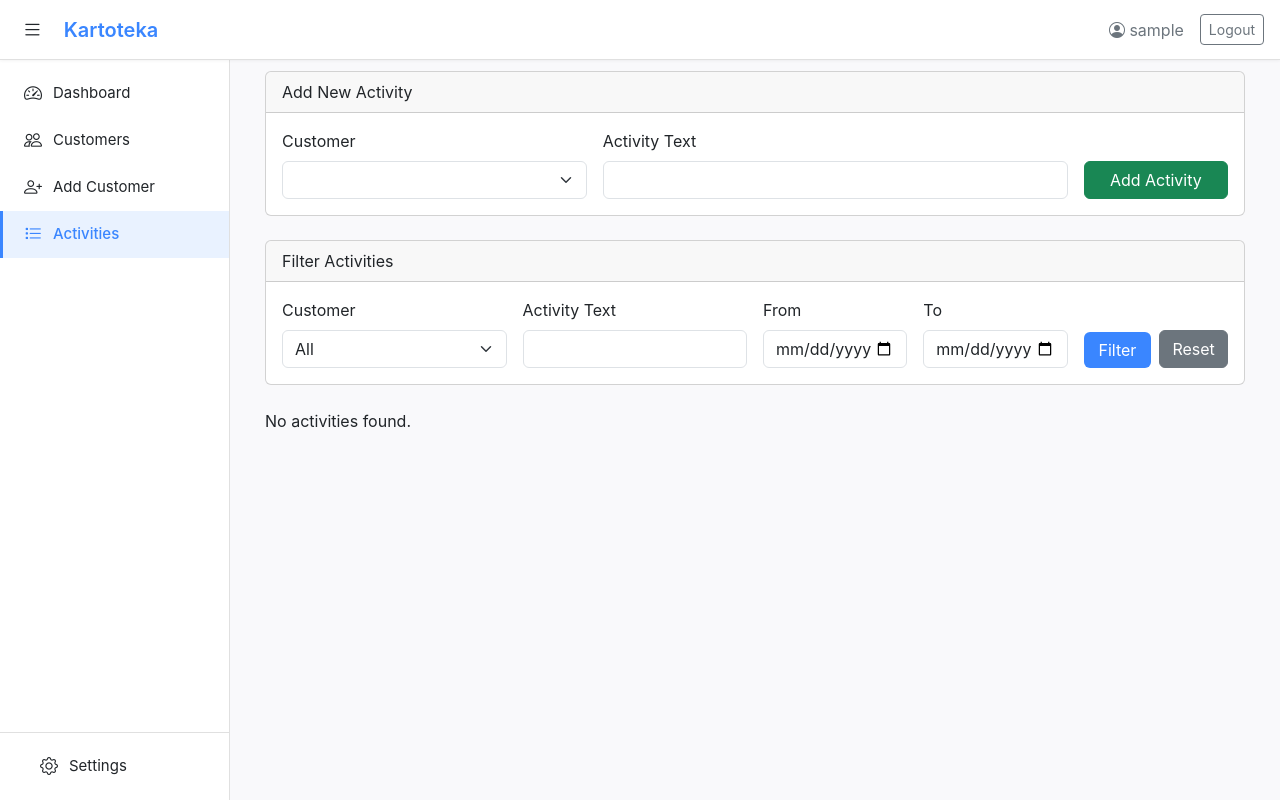
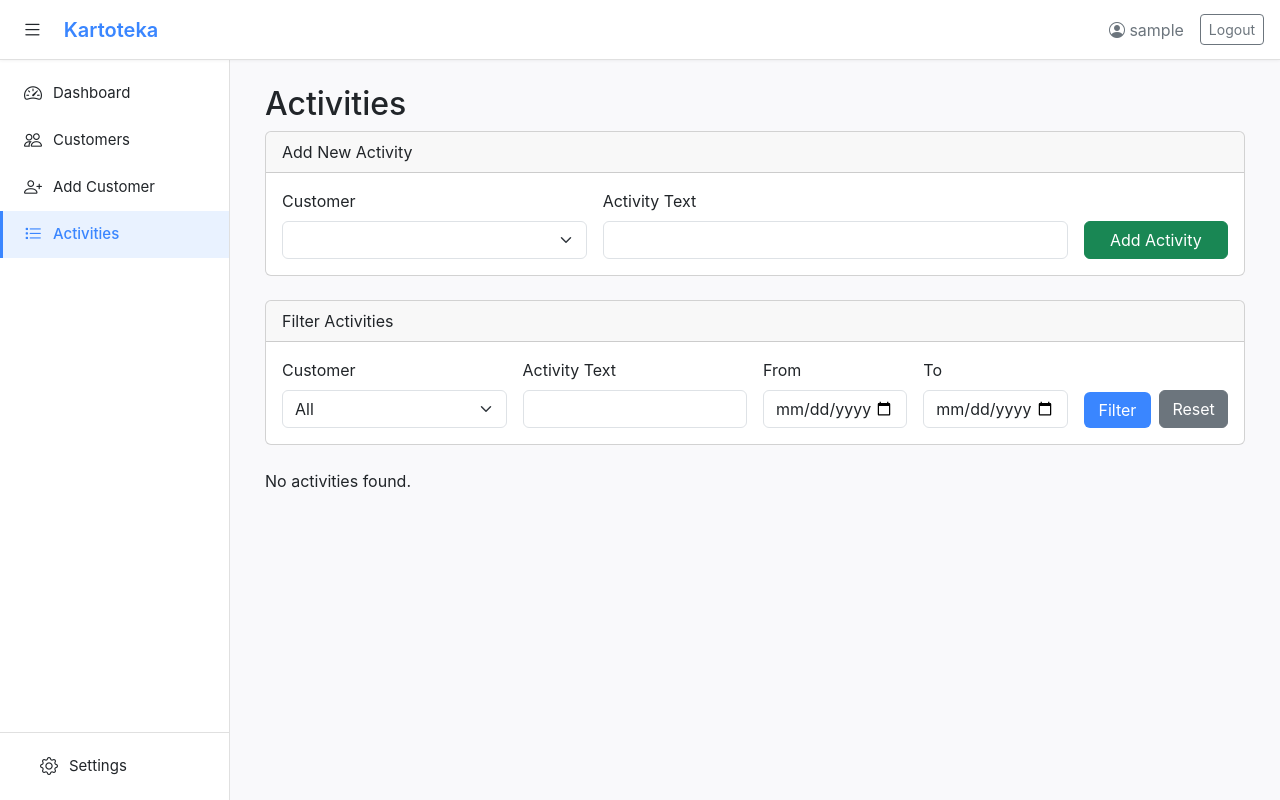
Before and after one commit to RobertMochnacky/kartoteka, a Flask app: page /activities in a window 1280 px wide. Run offline with Flask 3, Linux system fonts and the light colour scheme; the visitor is signed in with stand-in values (Sample User, id 1); data comes from the database, SQL or seed files in the repository; data that the repository does not hold is empty.

Commit message:
Update base.html

```diff
--- a/app/templates/base.html
+++ b/app/templates/base.html
@@ -76,12 +76,14 @@
 
     .content {
       margin-left: var(--sidebar-width);
-      padding: 25px 35px;
+      padding: 85px 35px 25px 35px; /* top padding = navbar height + 25px spacing */
       height: calc(100vh - 60px);
       overflow-y: auto;
       transition: margin-left 0.3s ease, background-color 0.3s ease, color 0.3s ease;
     }
+
     .sidebar.collapsed ~ .content { margin-left: var(--sidebar-collapsed-width); }
+
     body.dark-mode .content { background-color: #1e1e2f; color: var(--text-light); }
 
     .btn-primary { background-color: var(--primary-color); border: none; color: #fff; }
```
